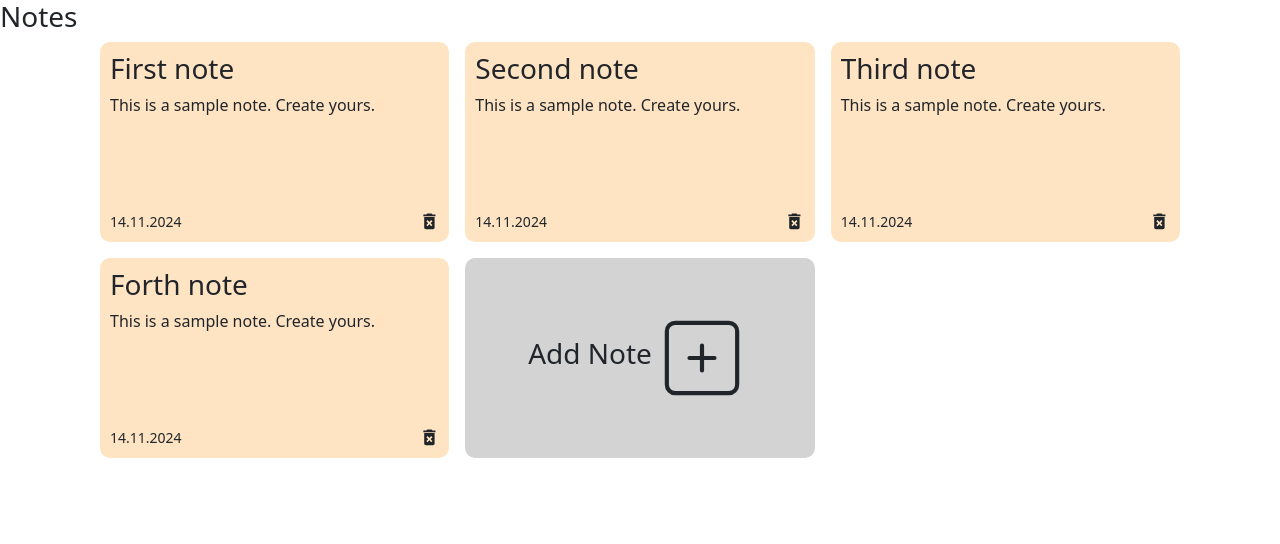
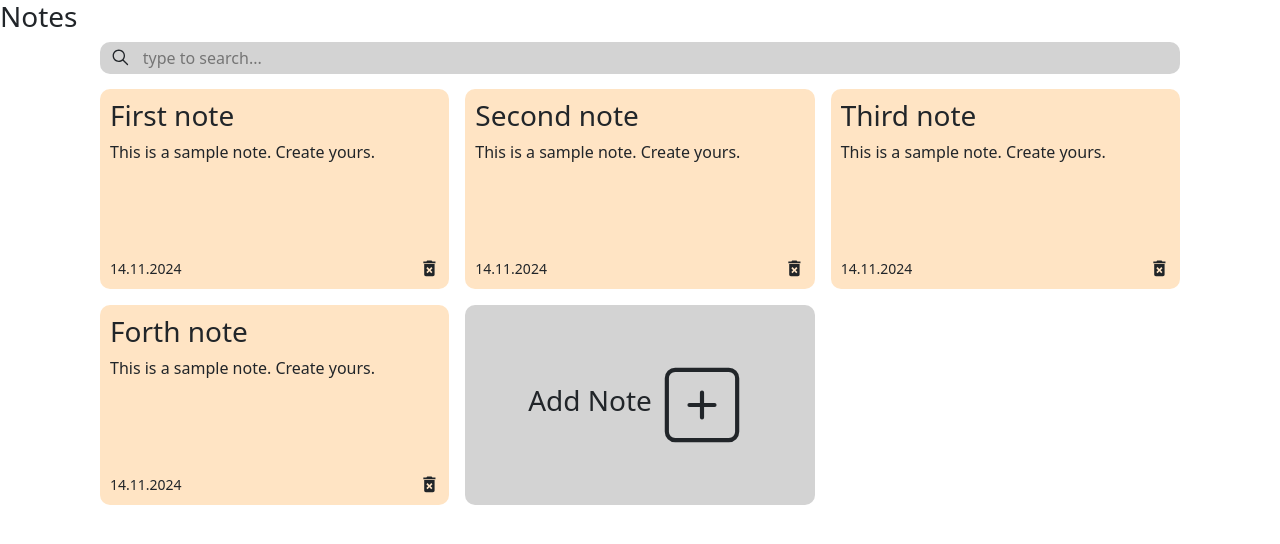
Before and after one commit to ivan-easy-web/Notes, a React (Vite) app: page / in a window 1280 px wide. Shown: the top 544 px of the page. Built offline with nearby package versions, Linux system fonts and the light colour scheme; the HTML template or start-up script is replaced by a standard one.

Commit message:
add search

```diff
--- a/src/App.css
+++ b/src/App.css
@@ -39,3 +39,26 @@
     border-radius: 10px;
     padding: 10px;
 }
+
+.search-field {
+    background-color: lightgray;
+    border: none;
+    border-radius: 10px;
+    margin-bottom: 15px;
+    padding-left: 10px;
+    display: flex;
+    align-items: center;
+}
+
+.search-field input {
+    width: calc(100% - 30px);
+    margin-left: 10px;
+    background: none;
+    border: none;
+    height: 2em;
+
+}
+
+.search-field input:focus {
+    outline: none;
+}
--- a/src/App.jsx
+++ b/src/App.jsx
@@ -1,7 +1,7 @@
 import { useState } from "react";
 import "./App.css";
 import NotesList from "./components/NotesList";
-import { readNotes, addNote, deleteNote, createEmptyNote } from "./NotesManager";
+import { readNotes, addNote, deleteNote, createEmptyNote, search } from "./NotesManager";
 import NoteView from "./components/NoteView";
 
 function App() {
--- a/src/NotesManager.js
+++ b/src/NotesManager.js
@@ -46,3 +46,10 @@ export const createEmptyNote = () => {
     date: new Date().toJSON().slice(0, 10),
   };
 };
+
+export const search = (notes, text) => {
+  if (text === "") return notes;
+  return notes.filter(note => {
+    return (note.header.includes(text) || note.text.includes(text))
+  })
+}
--- a/src/components/NotesList.jsx
+++ b/src/components/NotesList.jsx
@@ -1,11 +1,21 @@
 import Note from "./Note";
 import AddNoteButton from "./AddNoteButton";
+import SearchField from "./SearchField";
+import { search } from "../NotesManager";
+import { useState } from "react";
 
 const NotesList = (props) => {
+  const [notesToDisplay, setNotesToDisplay] = useState(props.notes);
+
+  const searchEntered = (text) => {
+    setNotesToDisplay(search(props.notes, text))
+  }
+
   return (
     <div className="noteslist container-xl">
+      <SearchField searchEntered={searchEntered}></SearchField>
       <div className="row g-3">
-        {props.notes.map((note) => (
+        {notesToDisplay.map((note) => (
           <div className="col-sm-12 col-md-6 col-lg-4 col-xxl-3" onClick={() => props.notePressed(note)}>
             <Note note={note} deletePressed={props.deletePressed}/>
           </div>
--- /dev/null
+++ b/src/components/SearchField.jsx
@@ -0,0 +1,24 @@
+import { useState } from "react";
+import { IoIosSearch } from "react-icons/io";
+
+
+const SearchField = (props) => {
+  const [text, setText] = useState("");
+
+  return (
+    <div className="search-field">
+    <IoIosSearch  className="search-icon" size="1.3em" />
+      <input
+        type="text"
+        value={text}
+        placeholder="type to search..."
+        onChange={(e) => {
+          setText(e.target.value);
+          props.searchEntered(e.target.value);
+        }}
+      ></input>
+    </div>
+  );
+};
+
+export default SearchField
```
Also changed, not shown: todo.txt.
